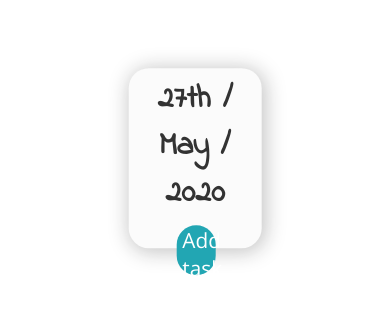
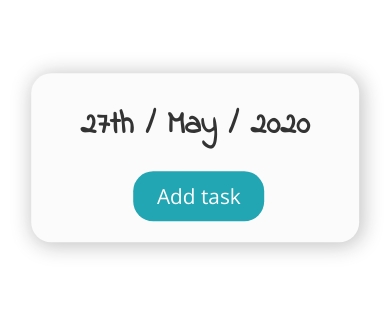
Before and after one commit to zitj/todoapp, a plain HTML site: page index.html in a window 390 px wide. Shown: the part 264-578 px from the top of the page. Drawn offline with nearby package versions, Linux system fonts and the light colour scheme.

Commit message:
kind of responsive

```diff
--- a/css/include-media.scss
+++ b/css/include-media.scss
@@ -30,7 +30,10 @@
 ///  $breakpoints: ('phone': 320px);
 ///
 $breakpoints: (
-  'phone': 320px,
+  'smallPhone': 320px,
+  'standardPhone': 380px,
+  'middlePhone': 480px,
+  'largerPhone': 680px,
   'tablet': 768px,
   'desktop': 1024px,
   'laptopHDPI': 1440px
--- a/css/style.scss
+++ b/css/style.scss
@@ -24,6 +24,24 @@ body{
     @include media("<=laptopHDPI"){
         padding-bottom: 6.4%;
     }
+    @include media("<=desktop"){
+        width: 60%;
+        padding-bottom: 10%;
+    }
+
+    @include media("<=largerPhone"){
+        width: 80%;
+        padding-bottom: 15%;
+    }
+    @include media("<=middlePhone"){
+        padding-bottom: 20%;
+        padding-top: 7.4%;
+     }
+    @include media("<=smallPhone"){
+        width: 100%;
+        padding-bottom: 25%;
+        padding-top: 7.4%;
+     }
 h1{
     text-align: center;
     margin: 0 0 5%;
@@ -34,6 +52,9 @@ h1{
     width: 80%;
     margin: 0 auto;
     transition: .3s ease;
+    @include media("<=middlePhone"){
+        width: 100%;
+    }
 .task
     {
       display: flex;
@@ -47,6 +68,12 @@ h1{
       font-size: 1.3em;
       @include media("<=laptopHDPI"){
         line-height: 10px;
+    }
+    @include media("<=middlePhone"){
+       line-height: 12px;
+    }
+    @include media("<=standardPhone"){
+        line-height: 8px;
     }
       &:hover{
           background-color: rgba(170, 169, 169, 0.192);
@@ -75,6 +102,9 @@ h1{
         transition: .2s ease;
         @include media("<=laptopHDPI"){
             margin: 4%;
+        }
+        @include media("<=middlePhone"){
+            margin:4.5%;
         }
         &:hover{
             transform: scale(1.051);
@@ -139,6 +169,15 @@ button{
     cursor: pointer;
     transform: scale(1);
     transition: 0.1s ease;
+    @include media("<=desktop"){
+        margin-left: 32.8%;
+    }
+    @include media("<=middlePhone"){
+        width: 40%;
+        margin-left: 28.8%;
+        line-height: 5px;
+     }
+
     &:hover{
         background-color: #22a7b3e1;
     }
@@ -185,6 +224,26 @@ button::-moz-focus-inner {
     transition: .2s ease;
     box-shadow: 0px 0px 40px 4px rgba(255, 255, 255, 0.466);
     border-radius: 20px;
+    @include media("<=desktop"){
+        width: 60%;
+        padding-bottom: 10%;
+        height: 10%;
+    }
+    @include media("<=largerPhone"){
+        width: 80%;
+        padding-bottom: 15%;
+    }
+    @include media("<=middlePhone"){
+        width: 90%;
+        padding-bottom: 22.5%;
+     }
+    @include media("<=standardPhone"){
+        padding-bottom: 27.6%;
+     }
+     @include media("<=smallPhone"){
+        width: 95%;
+        padding-bottom: 30%;
+     }
     input{
         font-family: 'Indie Flower', cursive;
         border: 1px solid rgba(128, 128, 128, 0.65);
@@ -195,6 +254,16 @@ button::-moz-focus-inner {
         font-size: 1.4em;
         text-align: center;
         color: #333333;
+        @include media("<=desktop"){
+            margin-top: 10%;
+           }
+        @include media("<=tablet"){
+            margin-top: 7.4%;
+           }
+           @include media("<=middlePhone"){
+            width: 90%;
+            margin-left: 4.4%;
+         }
         &:focus{
             outline:none;
             border: 1px solid rgba(128, 128, 128, 0.918);
@@ -217,6 +286,12 @@ button::-moz-focus-inner {
         width: 80%;
         margin: 0% 10%;
         height: 20%;
+        @include media("<=desktop"){
+            margin: 0% 8%;
+           }
+        @include media("<=middlePhone"){
+            margin: 0% 9%;
+         }
     }
     #addBtn{
         position: absolute;
@@ -232,6 +307,13 @@ button::-moz-focus-inner {
         border: 1px solid tomato;
         font-size: .8em;
         opacity: .8;
+        @include media("<=tablet"){
+         width: 15%;
+        }
+        @include media("<=middlePhone"){
+            width: 20%;
+         }
+
         &:hover{
             border: none;
             color: white;
```
Also changed, not shown: css/style.css, 1 other file.
